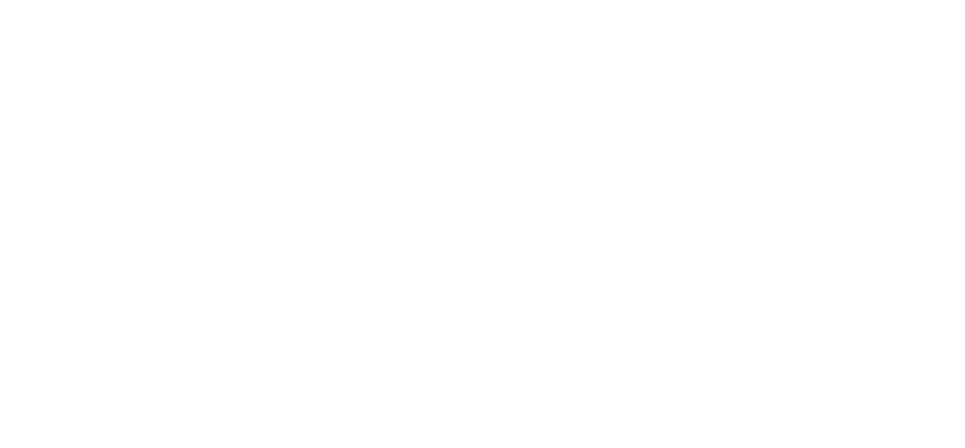
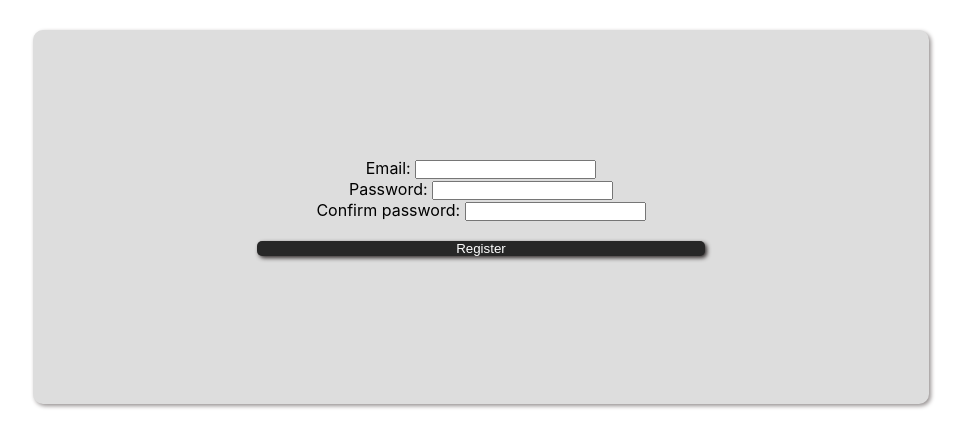
Before and after one commit to AugustoBaez/team-admin, a React (Create React App) app in the folder client/: page /register in a window 1280 px wide. Before the commit this address had no page. Shown: the top 448 px of the page, without its empty margins (159-1124 px from the left). Built offline with nearby package versions, Linux system fonts and the light colour scheme.

Commit message:
add css, login and register

```diff
--- a/client/src/App.css
+++ b/client/src/App.css
@@ -1,3 +1,87 @@
+* {
+  padding: 0;
+  margin: 0;
+  box-sizing: border-box;
+}
+
 .App {
   text-align: center;
 }
+#registerBtn {
+  width: 70%;
+  border: none;
+  color: white;
+  background-color: rgb(39, 39, 39);
+  border-radius: 5px;
+  cursor: pointer;
+  margin: 20px;
+}
+
+.container, .registerContainer {
+  justify-content: center;
+  /* background-color: red; */
+}
+
+.container, .windows{
+  display: flex;
+}
+
+.registerContainer {
+  padding: 10%;
+  display: inline-block;
+  background-color: #dddddd;
+  align-items: center;
+  width: 70%;
+  height: 50%;
+  margin: 30px;
+}
+
+.registerbtn:hover {
+  opacity:1;
+}
+
+.registerContainer, .tableContainer {
+  box-shadow: 2px 2px 4px #969191;
+  border-radius: 10px;
+}
+
+.tableContainer {
+  justify-content: center;
+  width: 90%;
+}
+
+.tableHead {
+  justify-content: space-between;
+}
+
+tr, td{
+  border: 1px solid #dddddd;
+  text-align: left;
+  padding: 8px;
+}
+
+tr:nth-child(even) {
+  background-color: #dddddd;
+}
+
+table {
+  padding: 2%;
+  border-radius: 10px;
+}
+
+#deleteBtn {
+  border-radius: 5px;
+  background-color: red;
+  width: 100px;
+  height: 30px;
+  color: white;
+}
+
+button {
+  color: black;
+  box-shadow: 2px 2px 4px #302a2a;
+}
+
+.windows {
+  justify-content: space-around;
+}
--- a/client/src/App.js
+++ b/client/src/App.js
@@ -1,15 +1,18 @@
 import './App.css';
 import { BrowserRouter, Routes, Route } from 'react-router-dom';
 import List from './components/List';
-import Window from './components/Window';
 import AddPlayer from './components/AddPlayer';
 import Status from './components/Status';
+import Login from './components/Login';
+import Register from './components/Register';
 
 function App() {
   return (
     <div className="App">
       <BrowserRouter>
         <Routes>
+          <Route path='/register' element={<Register />}></Route>
+          <Route path='/login' element={<Login />}></Route>
           <Route path='/players/list' element={<List />}></Route>
           <Route path='/players/addplayer' element={<AddPlayer />}></Route>
           <Route path='/status/game/1' element={<Status />}></Route>
--- a/client/src/components/AddPlayer.jsx
+++ b/client/src/components/AddPlayer.jsx
@@ -2,6 +2,7 @@ import React, { useState } from 'react'
 import axios from 'axios'
 import { useNavigate } from "react-router-dom";
 import Window from './Window';
+import SecondWindow from './SecondWindow';
 const AddPlayer = () => {
     const [name, setName] = useState("")
     const [position, setPosition] = useState("")
@@ -26,6 +27,7 @@ const AddPlayer = () => {
     return (
         <div>
             <Window />
+            <SecondWindow />
             <h2>Add Player</h2>
             <form onSubmit={handleSubmit}>
                 <div>
--- a/client/src/components/DeleteBtn.jsx
+++ b/client/src/components/DeleteBtn.jsx
@@ -13,7 +13,7 @@ const DeleteBtn = (props) => {
 
     return (
         <>
-            <button onClick={() => setIsOpen(true)}>Delete</button>
+            <button id="deleteBtn" onClick={() => setIsOpen(true)}>Delete</button>
             <Modal isOpen={isOpen} onRequestClose={() => setIsOpen(false)}>
                 <h4>Are you sure you want to remove {playerName}</h4>
                 <button onClick={deletePlayer}>Yes</button>
--- a/client/src/components/List.jsx
+++ b/client/src/components/List.jsx
@@ -2,6 +2,7 @@ import React, { useState, useEffect } from 'react'
 import axios from 'axios'
 import DeleteBtn from './DeleteBtn'
 import Window from './Window'
+import SecondWindow from './SecondWindow'
 
 const List = () => {
     const [player, setPlayer] = useState([])
@@ -24,12 +25,12 @@ const List = () => {
     console.log(player, "nombre")
 
     return (
-        <div>
+        <>
             <Window />
-            <h1>List</h1>
-            <h1>Add Player</h1>
-            <table>
-                <tr>
+            <SecondWindow />
+            <div className='container'>
+                <table className='tableContainer'>
+                    <tr className='tableHead'>
                         <th>Team Name</th>
                         <th>Preferred Position</th>
                         <th>Actions</th>
@@ -47,6 +48,7 @@ const List = () => {
                     </tbody>
                 </table>
             </div>
+        </>
     )
 }
 
--- /dev/null
+++ b/client/src/components/Login.jsx
@@ -0,0 +1,27 @@
+import React, {useState} from 'react'
+import axios from 'axios'
+
+const Login = () => {
+    const [email, setEmail] = useState("")
+    const [password, setPassword] = useState("")
+
+    const handleSubmit = (e) => {
+        e.preventDefault()
+        axios.post("http://localhost:8000/api/login")
+    }
+
+    return (
+        <form onSubmit={handleSubmit}>
+            <div>
+                <label htmlFor="">Email: </label>
+                <input type="text" onChange={(e) => setEmail(e.target.value)}/>
+            </div>
+            <div>
+                <label htmlFor="">Password: </label>
+                <input type="text" onChange={(e) => setEmail(e.target.value)}/>
+            </div>
+        </form>
+    )
+}
+
+export default Login
--- /dev/null
+++ b/client/src/components/Register.jsx
@@ -0,0 +1,33 @@
+import React, { useState } from 'react'
+import axios from 'axios'
+
+const Register = () => {
+    const [email, setEmail] = useState("")
+    const [password, setPassword] = useState("")
+    const [confirmPassword, setConfirmPassword] = useState("")
+
+    const handleRegister = (e) => {
+        e.preventDefault()
+    }
+    return (
+        <div className='registerContainer'>
+            <form onSubmit={handleRegister}>
+                <div>
+                    <label htmlFor="">Email: </label>
+                    <input type="text" onChange={(e) => setEmail(e.target.value)} />
+                </div>
+                <div>
+                    <label htmlFor="">Password: </label>
+                    <input type="password" onChange={(e) => setPassword(e.target.value)} />
+                </div>
+                <div>
+                    <label htmlFor="">Confirm password: </label>
+                    <input type="password" onChange={(e) => setConfirmPassword(e.target.value)} />
+                </div>
+                <button id="registerBtn" type='submit'>Register</button>
+            </form>
+        </div>
+    )
+}
+
+export default Register
--- /dev/null
+++ b/client/src/components/SecondWindow.jsx
@@ -0,0 +1,14 @@
+import React from 'react'
+
+const SecondWindow = () => {
+    return (
+        <>
+            <div className='windows'>
+                <h2><a href={'/players/list'}>List</a></h2>
+                <h2><a href={'/players/addplayer'}>Add Player</a></h2>
+            </div>
+        </>
+    )
+}
+
+export default SecondWindow
--- a/client/src/components/Status.jsx
+++ b/client/src/components/Status.jsx
@@ -2,6 +2,7 @@ import React, { useState, useEffect } from 'react'
 import axios from 'axios'
 import { useParams, useLocation, useNavigate} from 'react-router-dom';
 import Window from './Window';
+import SecondWindow from './SecondWindow';
 const STATUS = {
   PLAYING: "Playing",
   NOT_PLAYING: "Not Playing",
@@ -44,11 +45,11 @@ const Status = () => {
 
   // }
   return (
-    <div>
+    <>
       <Window />
-      <h1>List</h1>
-      <h1>Add Player</h1>
-      <table>
+      <SecondWindow />
+    <div className="container">
+      <table className='tableContainer'>
         <tr>
           <th>Team Name</th>
           <th>Actions</th>
@@ -57,7 +58,6 @@ const Status = () => {
           {player.map((jugador, index) => (
             <tr key={index}>
               <td>{jugador.name}</td>
-              <td>{jugador.position}</td>
               <td>
                 <button style={{backgroundColor: active ? "green" : null}}onClick={()=> setActive(!active)}>Playing</button>
                 <button onClick={()=> setActive(!active)}>Not Playing</button>
@@ -68,6 +68,7 @@ const Status = () => {
         </tbody>
       </table>
     </div>
+    </>
   )
 }
 
--- a/client/src/components/Window.jsx
+++ b/client/src/components/Window.jsx
@@ -2,7 +2,7 @@ import React from 'react'
 
 const Window = () => {
   return (
-    <div>
+    <div className='windows'>
       <h1>
         <a href={'/players/list'}>
           Manage Players
```
Lines whose indentation alone changed are shown as unchanged.
